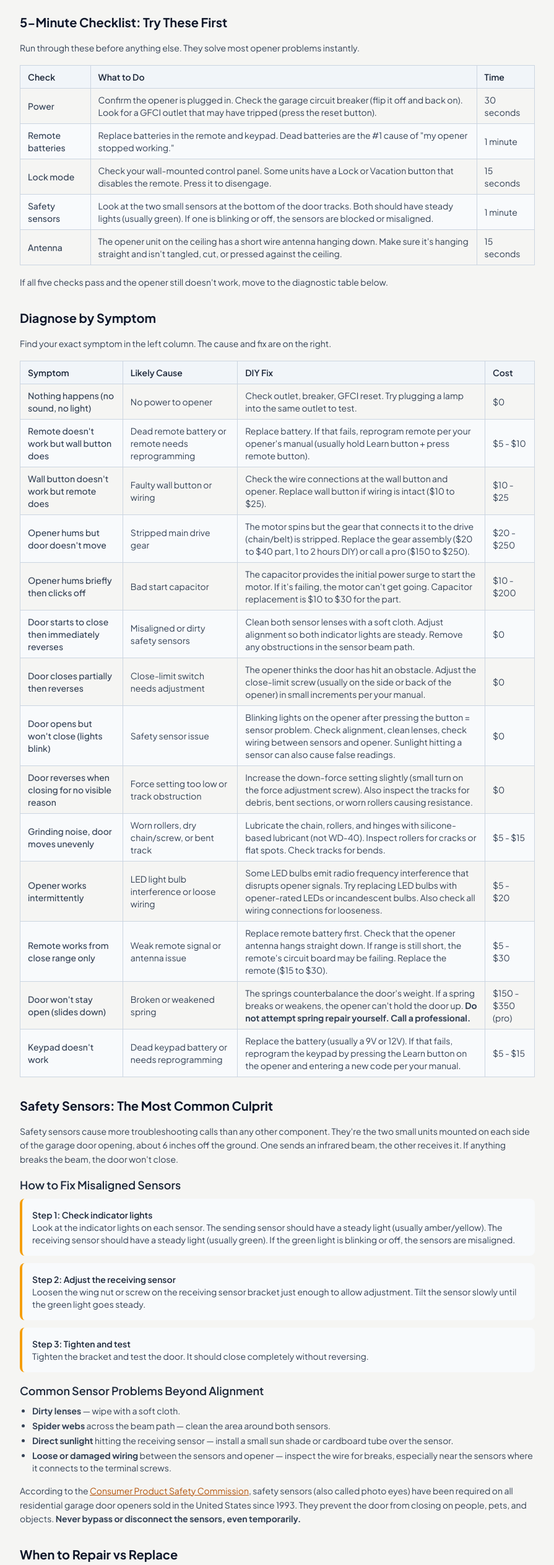
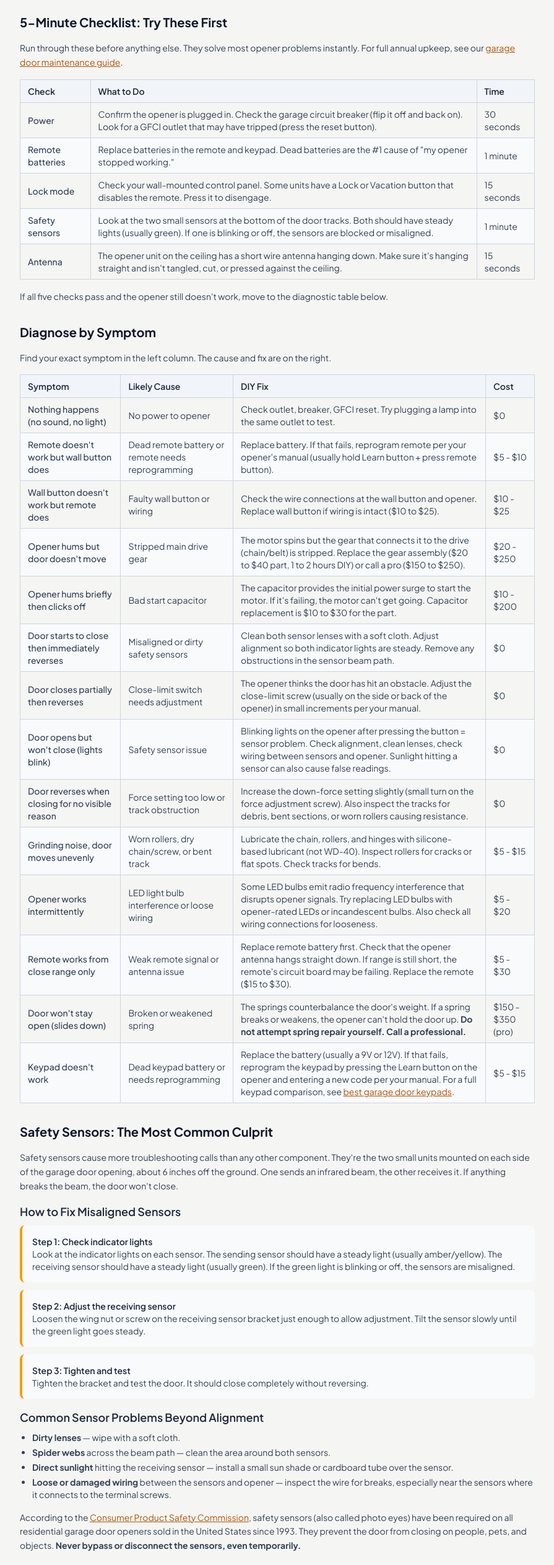
Before and after one commit to thebasementguide2026/thegarage.guide-, a Next.js app: page /problems/garage-door-opener-not-working in a window 1280 px wide. Shown: the part 835-3360 px from the top of the page at 62% size, without its empty margins (192-1087 px from the left). Built offline with nearby package versions, Linux system fonts and the light colour scheme.

Commit message:
Add 4 internal links to garage-door-opener-not-working body content

```diff
--- a/app/problems/garage-door-opener-not-working/page.tsx
+++ b/app/problems/garage-door-opener-not-working/page.tsx
@@ -130,7 +130,7 @@ export default function GarageDoorOpenerNotWorking() {
         {/* 5-Minute Checklist */}
         <section className='mb-8'>
           <h2 className='text-xl font-bold text-slate-900 mb-4'>5-Minute Checklist: Try These First</h2>
-          <p className='text-slate-700 text-sm leading-relaxed mb-4'>Run through these before anything else. They solve most opener problems instantly.</p>
+          <p className='text-slate-700 text-sm leading-relaxed mb-4'>Run through these before anything else. They solve most opener problems instantly. For full annual upkeep, see our <a href='/guides/garage-door-maintenance' className='text-amber-700 underline'>garage door maintenance guide</a>.</p>
           <div className='overflow-x-auto mb-4'>
             <table className='w-full text-sm border-collapse'>
               <thead>
@@ -268,7 +268,7 @@ export default function GarageDoorOpenerNotWorking() {
                 <tr className='bg-slate-50'>
                   <td className='border border-slate-300 px-3 py-2 text-slate-700 font-medium'>Keypad doesn't work</td>
                   <td className='border border-slate-300 px-3 py-2 text-slate-700'>Dead keypad battery or needs reprogramming</td>
-                  <td className='border border-slate-300 px-3 py-2 text-slate-700'>Replace the battery (usually a 9V or 12V). If that fails, reprogram the keypad by pressing the Learn button on the opener and entering a new code per your manual.</td>
+                  <td className='border border-slate-300 px-3 py-2 text-slate-700'>Replace the battery (usually a 9V or 12V). If that fails, reprogram the keypad by pressing the Learn button on the opener and entering a new code per your manual. For a full keypad comparison, see <a href='/reviews/best-garage-door-keypads' className='text-amber-700 underline'>best garage door keypads</a>.</td>
                   <td className='border border-slate-300 px-3 py-2 text-slate-700'>$5 - $15</td>
                 </tr>
               </tbody>
@@ -305,6 +305,7 @@ export default function GarageDoorOpenerNotWorking() {
             <li><strong>Loose or damaged wiring</strong> between the sensors and opener — inspect the wire for breaks, especially near the sensors where it connects to the terminal screws.</li>
           </ul>
           <p className='text-slate-700 text-sm leading-relaxed mb-4'>According to the <a href='https://www.cpsc.gov/FAQ/Automatic-Residential-Garage-Door-Operators' target='_blank' rel='noopener noreferrer' className='text-amber-700 underline'>Consumer Product Safety Commission</a>, safety sensors (also called photo eyes) have been required on all residential garage door openers sold in the United States since 1993. They prevent the door from closing on people, pets, and objects. <strong>Never bypass or disconnect the sensors, even temporarily.</strong></p>
+          <p className='text-slate-700 text-sm leading-relaxed mb-4'>If sensors are working but the door still won&apos;t close, see our full guide to <a href='/problems/garage-door-wont-close' className='text-amber-700 underline'>garage door won&apos;t close</a> for additional causes.</p>
         </section>
 
         {/* When to Repair vs Replace */}
@@ -348,7 +349,7 @@ export default function GarageDoorOpenerNotWorking() {
                 <tr className='bg-slate-50'>
                   <td className='border border-slate-300 px-3 py-2 text-slate-700'>Opener is 15+ years old</td>
                   <td className='border border-slate-300 px-3 py-2 text-slate-700 font-medium text-red-700'>Replace</td>
-                  <td className='border border-slate-300 px-3 py-2 text-slate-700'>Modern openers are safer, quieter, and have smart features</td>
+                  <td className='border border-slate-300 px-3 py-2 text-slate-700'>Modern openers are safer, quieter, and have smart features. See <a href='/cost-guides/garage-door-replacement-cost' className='text-amber-700 underline'>garage door replacement cost</a> to budget your project.</td>
                 </tr>
                 <tr>
                   <td className='border border-slate-300 px-3 py-2 text-slate-700'>Motor burned out</td>
```
